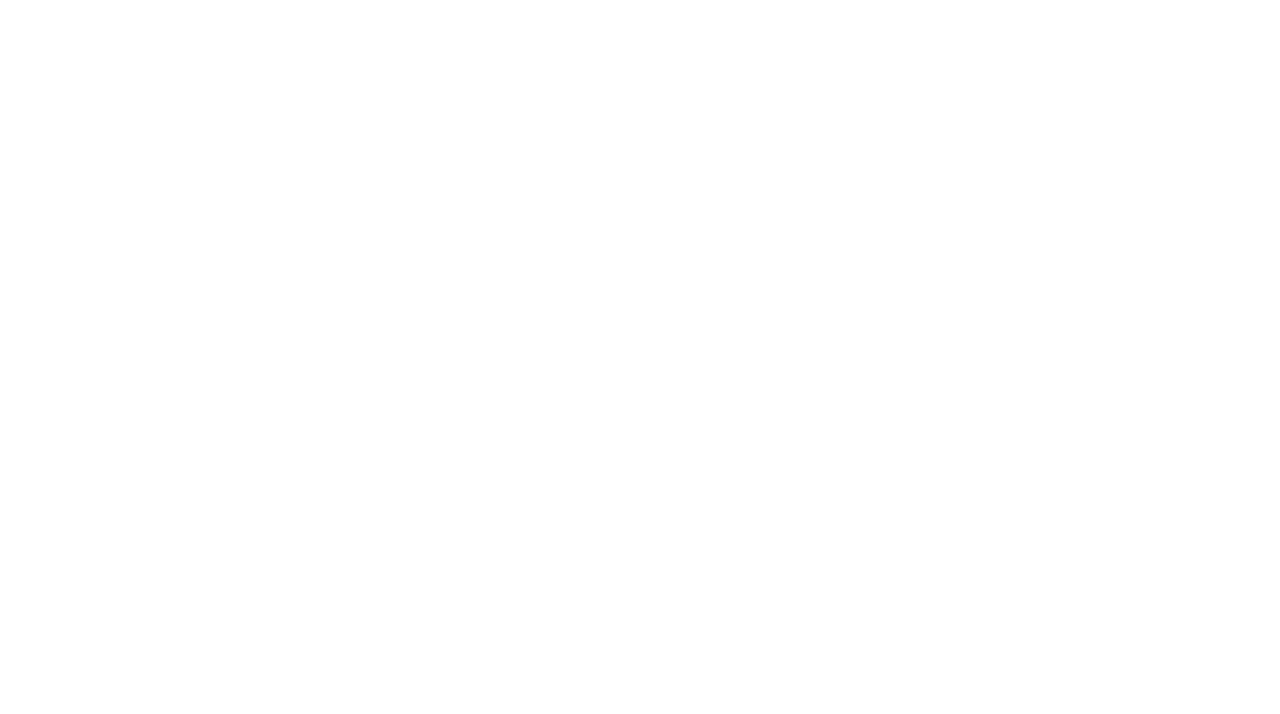
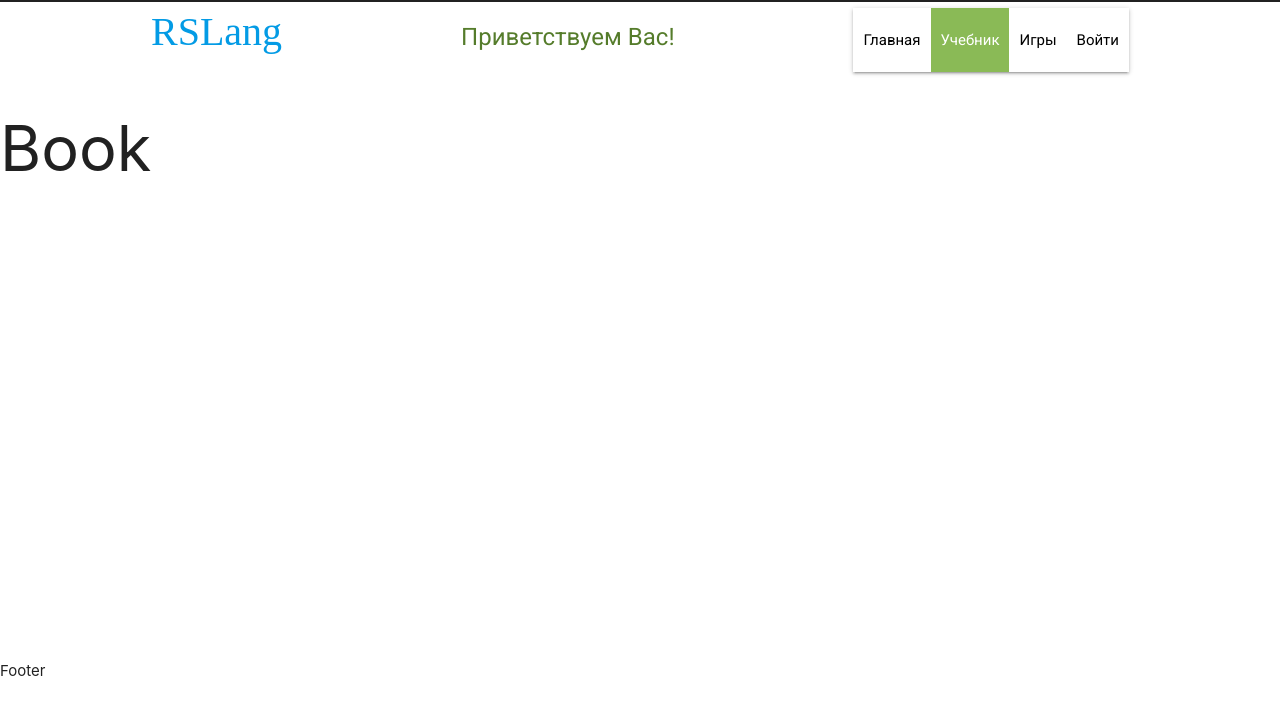
Before and after one commit to DaryaEnina/rslang, a React (Create React App) app: page /book in a window 1280 px wide. Before the commit this address had no page. Shown: the top 714 px of the page. Built offline with nearby package versions, Linux system fonts and the light colour scheme; a web font is replaced by a local one.

Commit message:
feat: nav visability in header

```diff
--- a/src/App.tsx
+++ b/src/App.tsx
@@ -24,7 +24,7 @@ function App() {
                     <Route path="/games" element={<Games />} />
                     <Route path="/audiogame" element={<Audiogame />} />
                     <Route path="/sprint" element={<Sprint />} />
-                    <Route path="/book/:group/:page" element={<Book />} />
+                    <Route path="/book" element={<Book />} />
                 </Route>
             </Routes>
         </Router>
--- a/src/Components/Header/Header.tsx
+++ b/src/Components/Header/Header.tsx
@@ -15,6 +15,7 @@ const Header = () => {
             setIsAuth(false);
         }
     }, []);
+
     return (
         <header className="wrapper row1">
             <div id="header" className="clear">
@@ -33,7 +34,7 @@ const Header = () => {
                         </li>
 
                         <li>
-                            <NavLink to="/book/1/1">Учебник</NavLink>
+                            <NavLink to="/book">Учебник</NavLink>
                             {/* <ul>
                                 <li>
                                     <NavLink to="/book/1/1">Раздел1</NavLink>
@@ -56,7 +57,7 @@ const Header = () => {
                             </ul> */}
                         </li>
                         <li>
-                            <NavLink to={group && page ? `/games/${group}/${page}` : '/games'}>Игры</NavLink>
+                            <NavLink to="/games">Игры</NavLink>
                             <ul>
                                 <li>
                                     <NavLink to={group && page ? `/audioGame/${group}/${page}` : '/audioGame'}>
--- a/src/Pages/Book/Book.tsx
+++ b/src/Pages/Book/Book.tsx
@@ -1,5 +1,12 @@
+import Header from '../../Components/Header/Header';
+
 const Book = () => {
-    return <div>Book</div>;
+    return (
+        <>
+            <Header />
+            <h1>Book</h1>
+        </>
+    );
 };
 
 export default Book;
--- a/src/Pages/Games/Audiogame.tsx
+++ b/src/Pages/Games/Audiogame.tsx
@@ -1,4 +1,11 @@
+import Header from '../../Components/Header/Header';
+
 const Audiogame = () => {
-    return <div>Audiogame</div>;
+    return (
+        <>
+            <Header />
+            <h1>Audiogame</h1>
+        </>
+    );
 };
 export default Audiogame;
--- a/src/Pages/Games/Games.tsx
+++ b/src/Pages/Games/Games.tsx
@@ -1,4 +1,11 @@
+import Header from '../../Components/Header/Header';
+
 const Games = () => {
-    return <div>Games</div>;
+    return (
+        <>
+            <Header />
+            <h1>Games</h1>
+        </>
+    );
 };
 export default Games;
--- a/src/Pages/Games/Sprint.tsx
+++ b/src/Pages/Games/Sprint.tsx
@@ -1,3 +1,12 @@
-const Sprint = () => <div>Sprint</div>;
+import Header from '../../Components/Header/Header';
+
+const Sprint = () => {
+    return (
+        <>
+            <Header />
+            <h1>Sprint</h1>
+        </>
+    );
+};
 
 export default Sprint;
--- a/src/Pages/Home/Home.tsx
+++ b/src/Pages/Home/Home.tsx
@@ -1,5 +1,12 @@
+import Header from '../../Components/Header/Header';
+
 const Home = () => {
-    return <div>Home</div>;
+    return (
+        <>
+            <Header />
+            <h1>Home</h1>
+        </>
+    );
 };
 
 export default Home;
--- a/src/Pages/Login/Autorization/Autorization.tsx
+++ b/src/Pages/Login/Autorization/Autorization.tsx
@@ -1,5 +1,6 @@
 import { useRef, useState } from 'react';
 import { Link, useNavigate } from 'react-router-dom';
+import Header from '../../../Components/Header/Header';
 import Service, { DataUserLoginResponse } from '../../../Utils/Service';
 
 const Autorisation = () => {
@@ -68,6 +69,8 @@ const Autorisation = () => {
     };
 
     return (
+        <>
+            <Header />
             <div className="wrapper-form" aria-hidden onClick={closeFormHandler}>
                 <section id="content" className="content">
                     <h1>Войти</h1>
@@ -125,6 +128,7 @@ const Autorisation = () => {
                     </div>
                 </section>
             </div>
+        </>
     );
 };
 
--- a/src/Pages/Login/Registration/Registration.tsx
+++ b/src/Pages/Login/Registration/Registration.tsx
@@ -1,5 +1,6 @@
 import React, { useRef, useState } from 'react';
 import { Link, useNavigate } from 'react-router-dom';
+import Header from '../../../Components/Header/Header';
 import Service, { DataUserCreateResponse, DataUserLoginResponse } from '../../../Utils/Service';
 
 const Registration = () => {
@@ -73,6 +74,8 @@ const Registration = () => {
     };
 
     return (
+        <>
+            <Header />
             <div className="wrapper-form" onClick={closeFormHandler} aria-hidden>
                 <section className="content">
                     <h1 className="form-title">Регистрация</h1>
@@ -81,7 +84,13 @@ const Registration = () => {
                             <div className="row">
                                 <div className="input-field col s12">
                                     <i className="material-icons prefix ">account_circle</i>
-                                <input id="name" className="validate" type="text" onChange={inputHandler} required />
+                                    <input
+                                        id="name"
+                                        className="validate"
+                                        type="text"
+                                        onChange={inputHandler}
+                                        required
+                                    />
                                     <label htmlFor="text">Имя</label>
                                     <span className="helper-text" data-error="Заполните это поле" />
                                 </div>
@@ -135,12 +144,13 @@ const Registration = () => {
                                     <i className="material-icons right">send</i>
                                 </button>
 
-                            <Link to="/authorization">Уже есть аккаунт?</Link>
+                                <Link to="/signin">Уже есть аккаунт?</Link>
                             </div>
                         </form>
                     </div>
                 </section>
             </div>
+        </>
     );
 };
 
--- a/src/Pages/Statistics/Statistics.tsx
+++ b/src/Pages/Statistics/Statistics.tsx
@@ -1,2 +1,12 @@
-const Statistics = () => <div>Statistics</div>;
+import Header from '../../Components/Header/Header';
+
+const Statistics = () => {
+    return (
+        <>
+            <Header />
+            <div>Statistics</div>
+        </>
+    );
+};
+
 export default Statistics;
--- a/src/Pages/Template/Template.tsx
+++ b/src/Pages/Template/Template.tsx
@@ -1,13 +1,11 @@
 import { Outlet } from 'react-router-dom';
 import Footer from '../../Components/Footer/Footer';
-import Header from '../../Components/Header/Header';
 
 import './style.scss';
 
 function Template() {
     return (
         <>
-            <Header />
             <main className="main-container">
                 <Outlet />
             </main>
```
Lines whose indentation alone changed are shown as unchanged.
